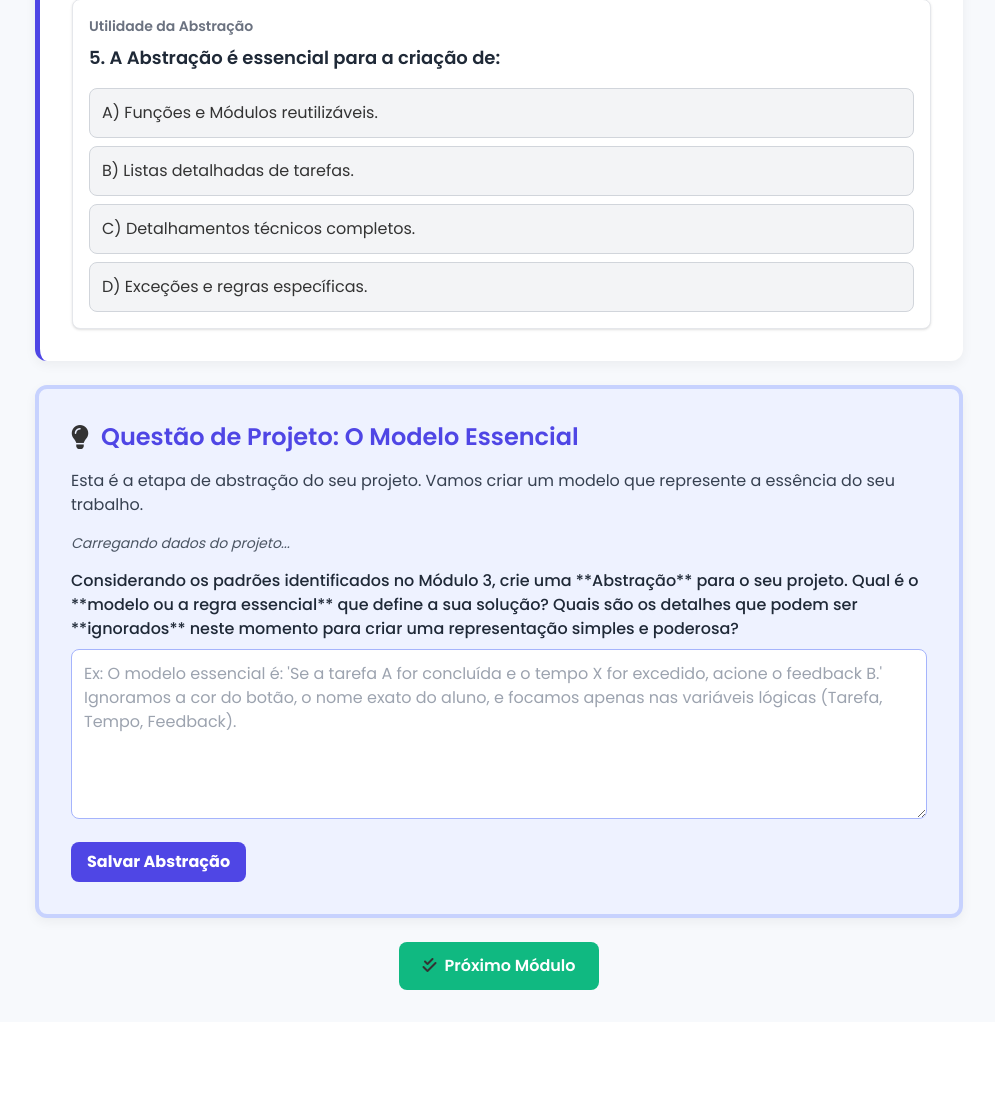
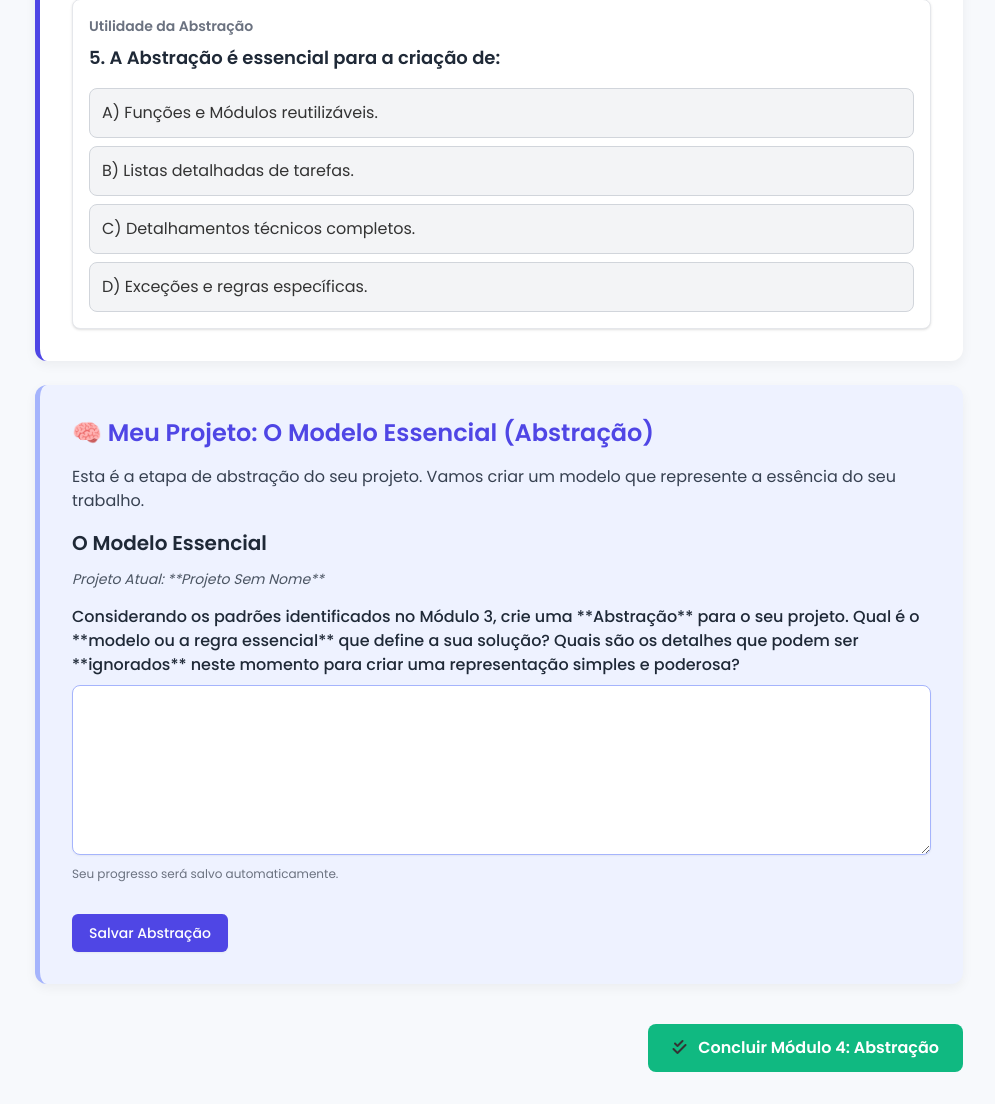
Before and after one commit to danidancr/PCTeacher, a Flask app: template templates/conteudo-abstracao.html in a window 1280 px wide. Shown: the part 2420-3524 px from the top of the page, without its empty margins (285-1280 px from the left). Before the commit the page ends 3410 px from the top, so only its background shows below. Run offline with Flask 3, Linux system fonts and the light colour scheme; the template is opened without the code that fills it, so the values that code supplies are empty; some libraries are stand-ins or nearby versions.

Commit message:
atualizar exercício de projeto final

```diff
--- a/templates/conteudo-abstracao.html
+++ b/templates/conteudo-abstracao.html
@@ -2,7 +2,9 @@
 
 {% block title %}Módulo 4: Abstração{% endblock %}
 
-{% block content_title %}Módulo 4: Abstração - Foco no Essencial{% endblock %}
+{% block content_title %}
+    <i class="fas fa-filter text-primary-indigo mr-2"></i> Módulo 4: Abstração - Foco no Essencial
+{% endblock %}
 
 {% block content %}
     <div class="content-section">
@@ -136,126 +138,58 @@
                 </div>
                 <div class="feedback-message mt-4 hidden"></div>
             </div>
-            </div>
+        </div>
     </div>
 
- <div class="content-section border-4 border-indigo-200 bg-indigo-50">
-        <h2 class="text-2xl font-semibold text-primary-indigo mb-4 flex items-center">
-            <i class="fas fa-lightbulb mr-3"></i> Questão de Projeto: O Modelo Essencial
-        </h2>
+    {# ========================================================= #}
+    {# SEÇÃO DE PROJETO (ABSTRAÇÃO) - AJUSTADA PARA A LÓGICA FLASK/AJAX #}
+    {# ========================================================= #}
+    <div class="content-section bg-indigo-50 border-indigo-300">
+        <div class="flex justify-between items-center mb-4">
+            <h2 class="text-2xl font-semibold text-primary-indigo">🧠 Meu Projeto: O Modelo Essencial (Abstração)</h2>
+            {# Este span será atualizado pela função JavaScript saveProjectData na base_dashboard.html #}
+            <span id="project-save-feedback" class="text-sm font-semibold opacity-0 transition-opacity"></span>
+        </div>
+
         <p class="text-gray-700 mb-4">Esta é a etapa de abstração do seu projeto. Vamos criar um modelo que represente a essência do seu trabalho.</p>
 
-        <form id="project-idea-form-mod4" onsubmit="saveProjectDataMod4(event)">
+        {# O ID do formulário é usado para o JavaScript, e o 'onchange' garante o salvamento assíncrono. #}
+        <form id="project-form-modulo-4" method="POST" onchange="saveProjectData(this)">
 
-            <p id="project-name-display-mod4" class="text-sm italic text-gray-600 mb-4">Carregando dados do projeto...</p>
+            <h3 class="text-xl font-semibold text-gray-800 mb-3">O Modelo Essencial</h3>
 
-            <label for="project_abstraction" class="block text-gray-800 font-medium mb-2">Considerando os padrões identificados no Módulo 3, crie uma **Abstração** para o seu projeto. Qual é o **modelo ou a regra essencial** que define a sua solução? Quais são os detalhes que podem ser **ignorados** neste momento para criar uma representação simples e poderosa?</label>
-            <textarea id="project_abstraction" name="project_abstraction" rows="6" class="w-full p-3 border border-indigo-300 rounded-lg focus:ring-primary-indigo focus:border-primary-indigo" placeholder="Ex: O modelo essencial é: 'Se a tarefa A for concluída e o tempo X for excedido, acione o feedback B.' Ignoramos a cor do botão, o nome exato do aluno, e focamos apenas nas variáveis lógicas (Tarefa, Tempo, Feedback)." required></textarea>
+            {# Informação de contexto do projeto (Nome do Projeto do Módulo 1) #}
+            <p id="project-name-display" class="text-sm italic text-gray-600 mb-4">
+                Projeto Atual: **{{ projeto_data.nome_projeto | default('Projeto Sem Nome') }}**
+            </p>
 
-            <button type="submit" id="save-button-mod4" class="mt-4 bg-primary-indigo hover:bg-indigo-700 text-white font-bold py-2 px-4 rounded-lg transition duration-200" disabled>
+            <div class="mb-4">
+                <label for="abstracao" class="block text-gray-800 font-medium mb-2">Considerando os padrões identificados no Módulo 3, crie uma **Abstração** para o seu projeto. Qual é o **modelo ou a regra essencial** que define a sua solução? Quais são os detalhes que podem ser **ignorados** neste momento para criar uma representação simples e poderosa?</label>
+                <textarea id="abstracao" name="abstracao" rows="6"
+                          class="w-full p-3 border border-indigo-300 rounded-lg shadow-sm focus:ring-primary-indigo focus:border-primary-indigo"
+                          placeholder="Ex: O modelo essencial é: 'Se a tarefa A for concluída e o tempo X for excedido, acione o feedback B.' Ignoramos a cor do botão, o nome exato do aluno, e focamos apenas nas variáveis lógicas (Tarefa, Tempo, Feedback)." required>
+                    {# Carrega o valor salvo do banco de dados, se existir #}
+                    {{ projeto_data.abstracao | default('') }}
+                </textarea>
+                <p class="mt-1 text-xs text-gray-500">Seu progresso será salvo automaticamente.</p>
+            </div>
+
+            {# Botão de salvamento mantido, mas o onchange fará o trabalho. #}
+            <button type="submit" class="mt-4 hidden sm:inline-flex items-center px-4 py-2 border border-transparent text-sm font-medium rounded-md shadow-sm text-white bg-primary-indigo hover:bg-indigo-700 focus:outline-none focus:ring-2 focus:ring-offset-2 focus:ring-primary-indigo">
                 Salvar Abstração
             </button>
-            <span id="save-feedback-mod4" class="ml-4 text-sm font-semibold text-red-600"></span>
+
         </form>
     </div>
 {% endblock %}
 
 {% block finish_button %}
-    <div class="mt-8 text-center">
-        <form method="POST" action="{{ url_for('concluir_modulo', modulo_nome='abstracao') }}">
-            <button type="submit" class="btn-finish hover:shadow-lg">
-                <i class="fas fa-check-double mr-2"></i>Próximo Módulo
+    <div class="flex justify-end pt-4">
+        {# Usando 'modulo.slug' que é injetado pelo Flask para garantir a rota correta #}
+        <form method="POST" action="{{ url_for('concluir_modulo', modulo_nome=modulo.slug) }}">
+            <button type="submit" class="btn-finish">
+                <i class="fas fa-check-double mr-2"></i> Concluir Módulo 4: Abstração
             </button>
         </form>
     </div>
 {% endblock %}
-
-{% block scripts %}
-<script>
-    // As variáveis globais 'dbClient' (Firestore) e 'currentUserId' (UID do usuário)
-    // devem estar disponíveis a partir do 'conteudo-base.html' para esta lógica funcionar.
-
-    // 1. Função para carregar os dados do Módulo 1 e Módulo 4
-    async function loadProjectDataMod4() {
-        // Verifica se o UID do usuário está disponível
-        if (!window.currentUserId) {
-            console.error("UID do usuário não encontrado. Não é possível carregar ou salvar dados.");
-            document.getElementById('save-feedback-mod4').textContent = 'Erro de autenticação. Recarregue a página.';
-            return;
-        }
-
-        const feedback = document.getElementById('save-feedback-mod4');
-        const saveButton = document.getElementById('save-button-mod4');
-        const projectNameDisplay = document.getElementById('project-name-display-mod4');
-
-        saveButton.disabled = true;
-        feedback.textContent = 'Carregando dados do projeto...';
-
-        try {
-            // Busca o documento único do usuário (dados_projeto/UID_DO_USUARIO)
-            const docRef = dbClient.collection("dados_projeto").doc(currentUserId);
-            const doc = await docRef.get();
-
-            if (doc.exists) {
-                const data = doc.data();
-
-                // 1. CARREGA DADOS DO MÓDULO 1 (para UX)
-                const project_name = data.modulo_1?.project_name || 'Projeto Sem Nome (Módulo 1 Pendente)';
-                projectNameDisplay.textContent = `Projeto Atual: "${project_name}"`;
-
-                // 2. CARREGA DADOS ESPECÍFICOS DO MÓDULO 4 (project_abstraction)
-                document.getElementById('project_abstraction').value = data.modulo_4?.project_abstraction || '';
-
-                feedback.textContent = data.modulo_4?.project_abstraction ? 'Dados do Módulo 4 carregados com sucesso.' : 'Pronto para criar a abstração.';
-
-                saveButton.disabled = false;
-            } else {
-                feedback.textContent = 'Atenção: Projeto não encontrado. Certifique-se de salvar o Módulo 1 primeiro.';
-                projectNameDisplay.textContent = 'Projeto não encontrado. Retorne ao Módulo 1.';
-            }
-        } catch (error) {
-            console.error("Erro ao carregar dados do projeto (Módulo 4):", error);
-            feedback.textContent = '❌ Erro de conexão ao carregar dados.';
-        }
-    }
-
-    // 2. Função para salvar/atualizar os dados do Módulo 4
-    async function saveProjectDataMod4(event) {
-        event.preventDefault();
-
-        if (!window.currentUserId) {
-            alert("Erro: Usuário não autenticado. Não é possível salvar.");
-            return;
-        }
-
-        const saveButton = document.getElementById('save-button-mod4');
-        const feedback = document.getElementById('save-feedback-mod4');
-        saveButton.disabled = true;
-        feedback.textContent = 'Salvando...';
-
-        // Estrutura os dados DENTRO da chave 'modulo_4' com o novo campo
-        const dataToSave = {
-            modulo_4: {
-                project_abstraction: document.getElementById('project_abstraction').value,
-                data_ultima_atualizacao_mod4: firebase.firestore.FieldValue.serverTimestamp()
-            }
-        };
-
-        try {
-            // Usa .set com { merge: true } no documento do UID, garantindo que apenas modulo_4 seja atualizado.
-            await dbClient.collection("dados_projeto").doc(currentUserId)
-                .set(dataToSave, { merge: true });
-
-            feedback.textContent = '✅ Abstração salva e projeto atualizado!';
-        } catch (error) {
-            console.error("Erro ao salvar dados do projeto (Módulo 4):", error);
-            feedback.textContent = '❌ Erro ao salvar. Tente novamente.';
-        } finally {
-            saveButton.disabled = false;
-        }
-    }
-
-    // 3. Chamada Inicial: Carregar dados ao carregar a página
-    window.addEventListener('load', loadProjectDataMod4);
-</script>
-{% endblock %}
```
